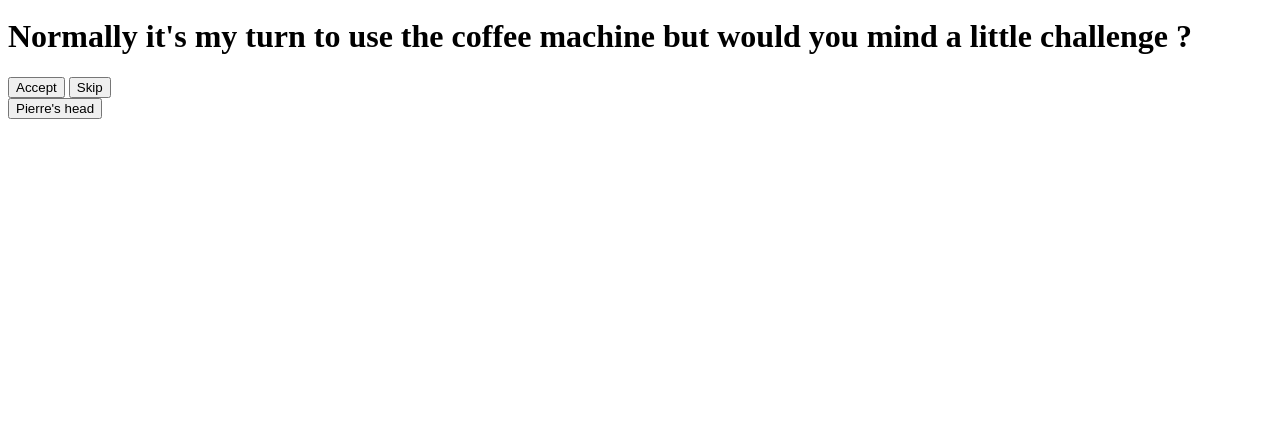
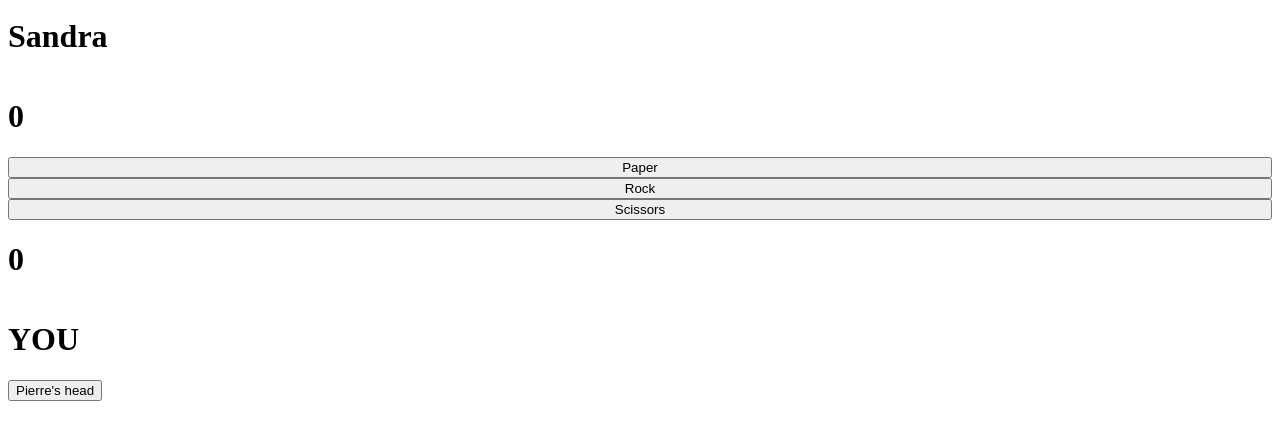
Before and after one commit to Amandine-d/medieWild, a plain HTML site: page tavern.html in a window 1280 px wide. Both pictures are taken after a click on the button "Accept". Shown: the part 29-468 px from the top of the page. Drawn offline with Linux system fonts and the light colour scheme.

Commit message:
css open works

```diff
--- a/tavern.html
+++ b/tavern.html
@@ -24,7 +24,7 @@
       />
     </header>
 
-    <div class="challenge">
+    <div class="challenge open">
       <h1 class="challenge-message">
         Normally it's my turn to use the coffee machine but would you mind a
         little challenge ?
--- a/tavern.js
+++ b/tavern.js
@@ -59,7 +59,7 @@ function transformRandom() {
   }
 }
 function openChallengeDiv() {
-  challenge.classList.add("close");
+  challenge.classList.remove("open");
   sandraTagScore.classList.add("open");
   playerTagScore.classList.add("open");
   playerChoiceContainer.classList.add("open");
--- a/tavernMobile.css
+++ b/tavernMobile.css
@@ -1,14 +1,9 @@
 
 
 /*start of shifoumi properties*/
-.open{
-  display: block;
-}
-.close{
+
+.challenge{
   display: none;
-}
-.challenge{
-  display: block;
 }
 
 .skip-message {
@@ -38,8 +33,7 @@
 
 .shi {
   display: none;
-  /* width: 90vh;
-  height: 25vh; */
+
 }
 
 .fu {
@@ -61,6 +55,9 @@
 .retry-challenge-message{
   display: none;
 }
+.open{
+  display: grid;
+}
 
 @keyframes apparition {
   0% {
```
